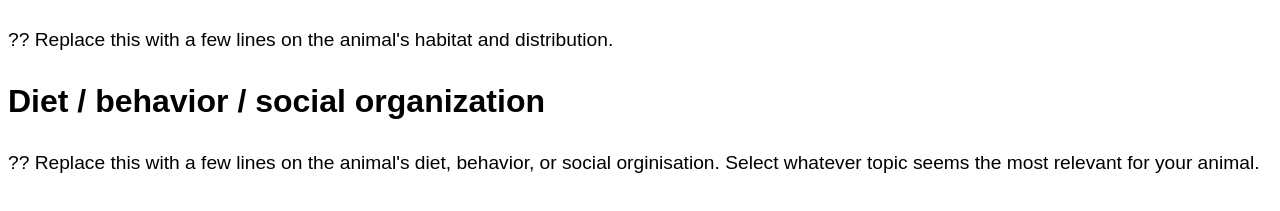
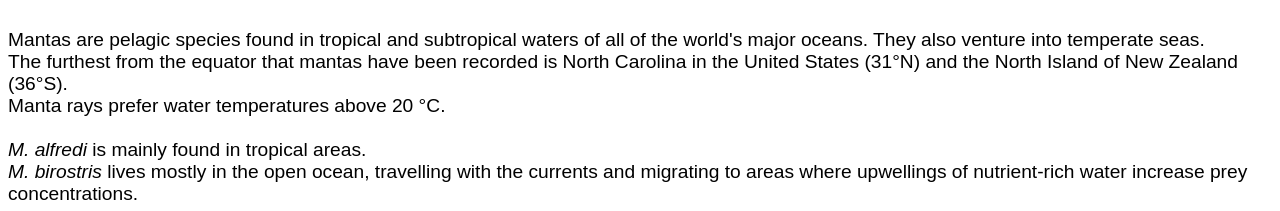
Before and after one commit to sibgit/sibgit.github.io, a plain HTML site: page manta_ray.html in a window 1280 px wide. Shown: the part 692-903 px from the top of the page. Drawn offline with Linux system fonts and the light colour scheme.

Commit message:
manta-ray: add habitat and distribution info

```diff
--- a/manta_ray.html
+++ b/manta_ray.html
@@ -10,8 +10,22 @@
 
         <h3>Habitat and distribution</h3>
         <p>
-            ?? Replace this with a few lines on the animal's habitat
-            and distribution.
+            Mantas are pelagic species found in tropical and subtropical waters
+            of all of the world's major oceans. They also venture into
+            temperate seas.
+            <br>
+            The furthest from the equator that mantas have been recorded is
+            North Carolina in the United States (31°N) and the North Island of
+            New Zealand (36°S).
+            <br>
+            Manta rays prefer water temperatures above 20 °C.
+            <br>
+            <br>
+            <em>M. alfredi</em> is mainly found in tropical areas.
+            <br>
+            <em>M. birostris</em> lives mostly in the open ocean,
+            travelling with the currents and migrating to areas where
+            upwellings of nutrient-rich water increase prey concentrations.
         </p>
 
         <h3>Diet / behavior / social organization</h3>
```
